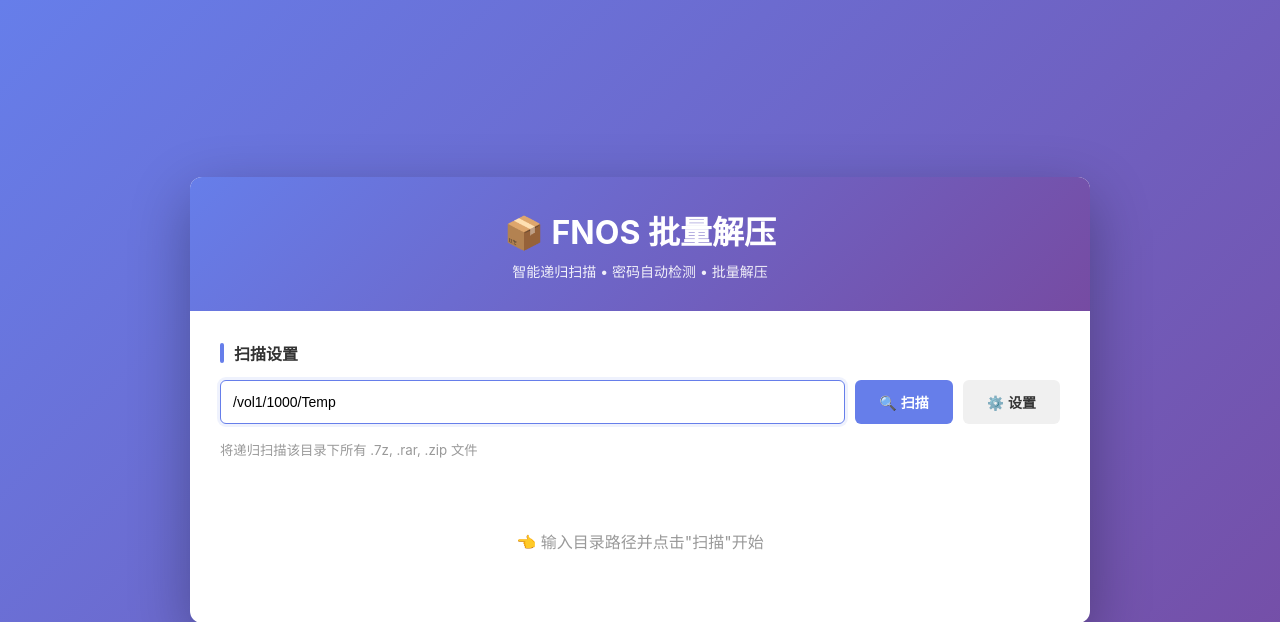
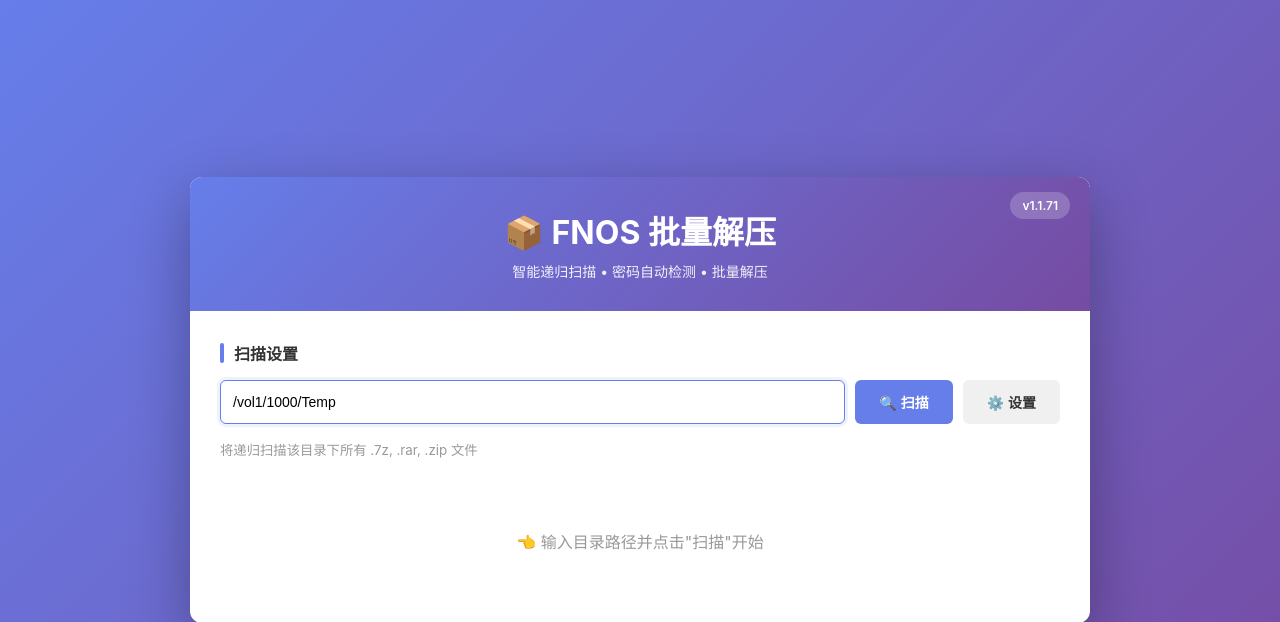
Before and after one commit to roninriddle/fnos-extractor, a Flask app: page / in a window 1280 px wide. Shown: the top 622 px of the page. Run offline with Flask 3, Linux system fonts and the light colour scheme; parts of the project's set-up code (start-up, migrations or seed data) failed here and were passed over.

Commit message:
fix: v1.1.71 修复7z超时、日志下载按钮、显示版本号

```diff
--- a/app.py
+++ b/app.py
@@ -90,7 +90,7 @@ def is_archive_encrypted(file_path: str) -> Tuple[bool, Optional[bool]]:
                     ['7z', 'l', '-y', file_path],
                     capture_output=True,
                     text=True,
-                    timeout=10
+                    timeout=30
                 )
                 output = (result.stdout + result.stderr).lower()
                 logger.debug(f"7z l 命令返回码: {result.returncode}, 文件: {file_path}")
@@ -115,7 +115,7 @@ def is_archive_encrypted(file_path: str) -> Tuple[bool, Optional[bool]]:
                         ['7z', 't', '-y', file_path],
                         capture_output=True,
                         text=True,
-                        timeout=10
+                        timeout=30
                     )
                     output = (result.stdout + result.stderr).lower()
                     logger.debug(f"7z t 命令返回码: {result.returncode}, 文件: {file_path}")
--- a/templates/index.html
+++ b/templates/index.html
@@ -35,6 +35,7 @@
             color: white;
             padding: 30px;
             text-align: center;
+            position: relative;
         }
 
         .header h1 {
@@ -45,6 +46,18 @@
         .header p {
             font-size: 14px;
             opacity: 0.9;
+        }
+
+        .version-badge {
+            position: absolute;
+            top: 15px;
+            right: 20px;
+            background: rgba(255,255,255,0.2);
+            color: white;
+            padding: 6px 12px;
+            border-radius: 20px;
+            font-size: 12px;
+            font-weight: 600;
         }
 
         .content {
@@ -479,6 +492,7 @@
 <body>
     <div class="container">
         <div class="header">
+            <div class="version-badge">v1.1.71</div>
             <h1>📦 FNOS 批量解压</h1>
             <p>智能递归扫描 • 密码自动检测 • 批量解压</p>
         </div>
@@ -585,7 +599,7 @@
                     <button class="btn-secondary" id="resumeBtn" onclick="resumeExtraction()" style="flex: 1; display: none;">▶️ 继续</button>
                     <button class="btn-danger" onclick="stopExtraction()" style="flex: 1;">⏹️ 停止</button>
                     <button class="btn-secondary" onclick="showLogs()" style="flex: 1;">📋 日志</button>
-                    <a href="/api/logs/download" class="btn-secondary" style="flex: 1; text-align: center; display: inline-block; line-height: 38px; text-decoration: none;">⬇️ 日志下载</a>
+                    <button class="btn-secondary" onclick="downloadLogs()" style="flex: 1;">⬇️ 下载</button>
                 </div>
             </div>
 
@@ -972,6 +986,10 @@
             }
         }
 
+        function downloadLogs() {
+            window.location.href = '/api/logs/download';
+        }
+
         // ===== 解压操作 =====
         async function startExtraction() {
             const selected = Array.from(document.querySelectorAll('.archive-checkbox:checked'))
```
